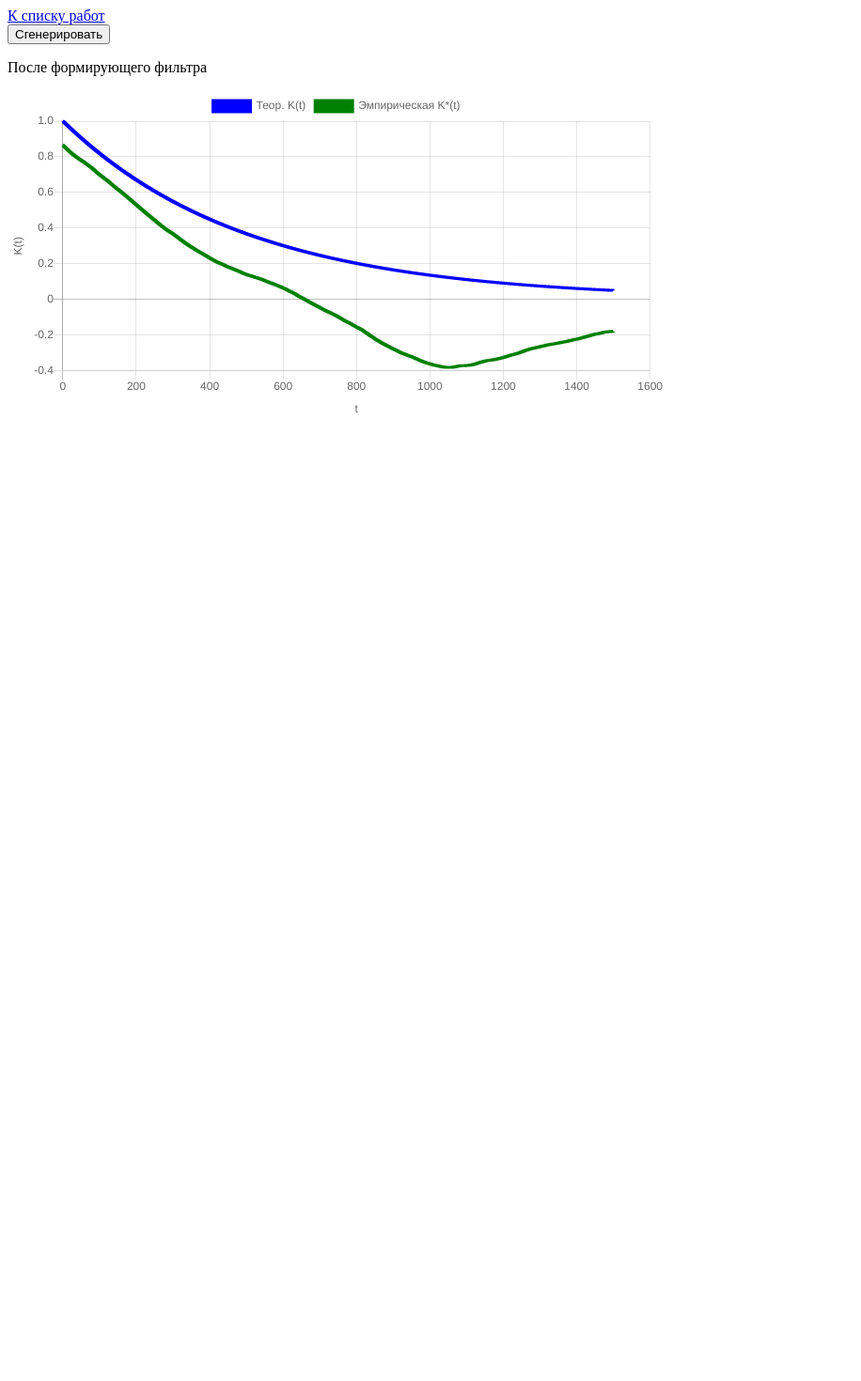
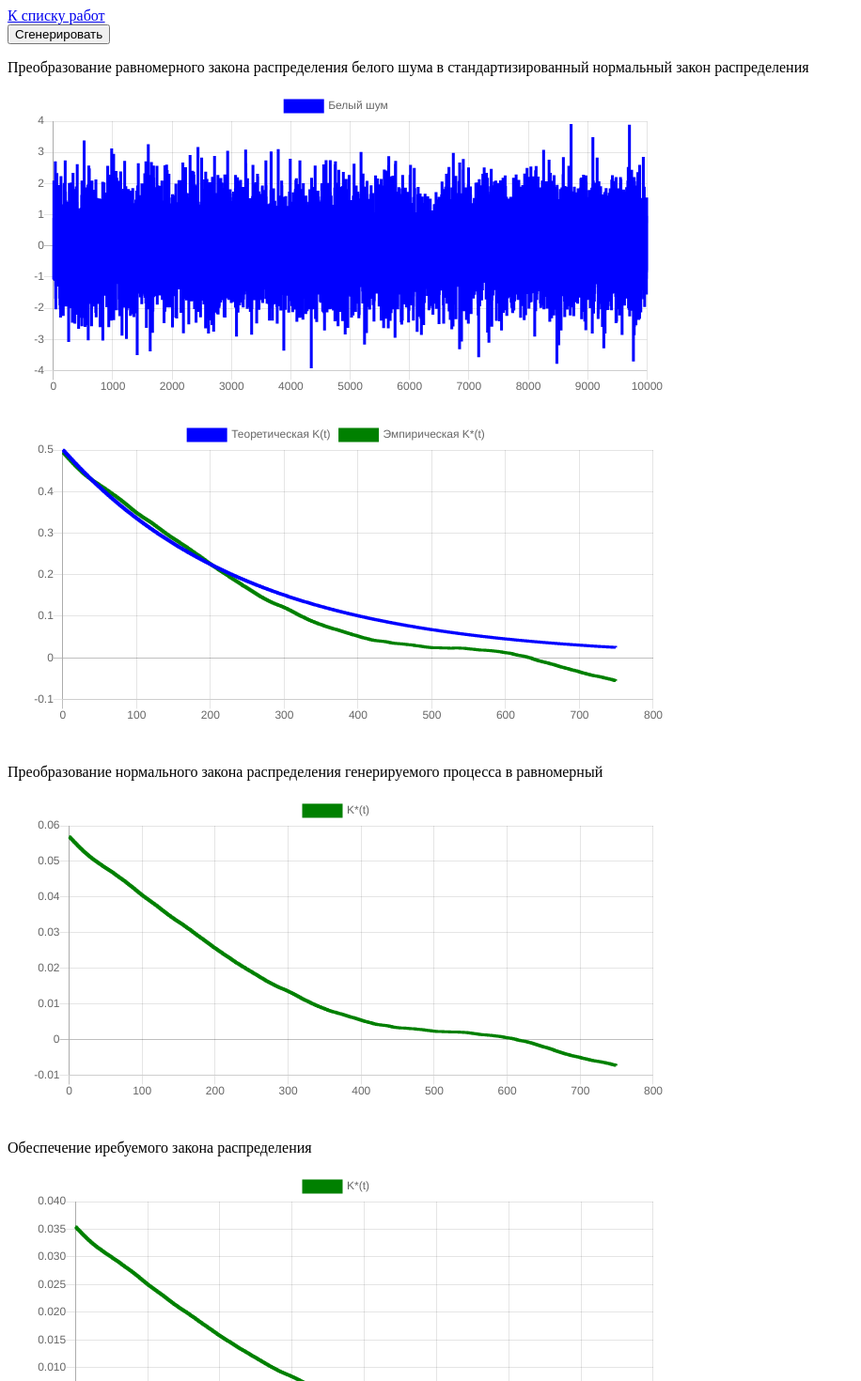
Before and after one commit to vasilevx/systems-modeling, a React (Create React App) app: page /lab5 in a window 1280 px wide. Shown: the top 1470 px of the page at 94% size, without its empty margins (0-916 px from the left). Before the commit the page ends 800 px from the top, so only its background shows below. Built offline with nearby package versions, Linux system fonts and the light colour scheme.

Commit message:
lab5 without checking

```diff
--- a/src/App.js
+++ b/src/App.js
@@ -28,12 +28,12 @@ const App = () => {
                 <Route exact path="/">
                     <Home />
                 </Route>
-                <Route path="/lab1">
+                {/* <Route path="/lab1">
                     <Lab1 />
                 </Route>
                 <Route path="/lab2">
                     <Lab2 />
-                </Route>
+                </Route> */}
                 <Route path="/lab3">
                     <Lab3 />
                 </Route>
--- a/src/Home.jsx
+++ b/src/Home.jsx
@@ -3,8 +3,8 @@ import { Link } from 'react-router-dom';
 
 const Home = () => {
     return (
-        <ol>
-            <li>
+        <ol start={3}>
+            {/* <li>
                 <Link to="/lab1">
                     Программная реализация имитационной модели нелинейной
                     динамической системы
@@ -14,8 +14,8 @@ const Home = () => {
                 <Link to="/lab2">
                     Имитационное моделирование детерменированного конечного
                     автомата
-                </Link>
-            </li>
+                </Link>´
+            </li> */}
             <li>
                 <Link to="/lab3">
                     Проектирование генератора случайных чисел с заданным законом
--- a/src/labs/lab5.jsx
+++ b/src/labs/lab5.jsx
@@ -1,13 +1,62 @@
 import React, { useState } from 'react';
 import { generateRandomValues } from './lab3';
 import { Line } from 'react-chartjs-2';
+const reverseF = x => Math.atan(x);
+
+const mean = arr => {
+    const size = arr.length;
+    return (
+        arr.reduce((sum, item) => {
+            sum += item;
+            return sum;
+        }, 0) / size
+    );
+};
+
+export const lineOptions = {
+    animation: {
+        duration: 0
+    },
+    hover: {
+        animationDuration: 0
+    },
+    responsiveAnimationDuration: 0,
+    elements: {
+        line: {
+            tension: 0
+        }
+    },
+    scales: {
+        xAxes: [
+            {
+                type: 'linear',
+                scaleLabel: {
+                    display: true
+                    // labelString: 't'
+                }
+            }
+        ],
+        yAxes: [
+            {
+                scaleLabel: {
+                    display: true
+                    // labelString: 'K(t)'
+                }
+            }
+        ]
+    },
+    legend: {
+        display: true
+    }
+};
 
 function factorial(n) {
+    if (n === 0) return 1;
     return n != 1 ? n * factorial(n - 1) : 1;
 }
 
-const D = 1;
-const alpha = 1;
+const D = 0.5;
+const alpha = 2;
 const h = 0.002;
 const n = 10000;
 const nsteps = 3 / alpha / h;
@@ -19,9 +68,10 @@ const Tf = 1 / alpha;
 /*********** */
 const getNormalSample = size => {
     const normalSample = [];
-
+    const randomValues = [];
     while (normalSample.length < size) {
         const uniSample = generateRandomValues(2);
+        randomValues.push(...uniSample);
         const [v1, v2] = uniSample.map(item => 2 * item - 1);
         const s = v1 ** 2 + v2 ** 2;
 
@@ -35,38 +85,59 @@ const getNormalSample = size => {
         normalSample.push(r * v2);
     }
 
-    return normalSample.slice(0, size);
+    return [normalSample.slice(0, size), randomValues.slice(0, size)];
 };
 
 const towardUniform = sample => {
-    let rightFactor = 0;
+    let rightFactor = Array(sample.length).fill(0);
 
     for (let i of [...Array(30).keys()]) {
-        rightFactor +=
-            (Math.pow(-1, i) * Math.pow(sample, i * 2)) /
-            Math.pow(2, i) /
-            factorial(i) /
-            (i * 2 + 1);
+        rightFactor = rightFactor.map((item, index) => {
+            return (
+                item +
+                (Math.pow(-1, i) * Math.pow(sample[index], i * 2)) /
+                    Math.pow(2, i) /
+                    factorial(i) /
+                    (i * 2 + 1)
+            );
+        });
     }
 
-    return 0.5 + (sample / Math.sqrt(2 * Math.PI)) * rightFactor;
+    return sample.map(
+        (item, index) =>
+            0.5 + (item / Math.sqrt(2 * Math.PI)) * rightFactor[index]
+    );
 };
 
 const Lab5 = () => {
     const [u, setU] = useState(true);
-    const whiteNoise = getNormalSample(n);
+    const [whiteNoise, whiteNoiseX] = getNormalSample(n);
+
+    /* Преобразование равномерно распределения белого шума в стандартизированный закон*/
+    const whiteNoiseData = whiteNoise
+        .map((item, index) => ({
+            x: index,
+            y: item
+        }))
+        .sort((a, b) => a.x - b.x);
+
+    /* Требуемые корреляционные свойства с помощью формирующего фильтра */
 
     let mean1 = 0;
     const X1 = new Array(n).fill(0);
+
     for (let i of [...Array(n - 1).keys()]) {
         X1[i + 1] = X1[i] + h * ((Kf / Tf) * whiteNoise[i] - (1 / Tf) * X1[i]);
         mean1 += X1[i + 1];
     }
-    console.log(X1);
+
     mean1 /= n;
+
+    /* Теоретическая и эмпирические функции корреляции */
     const corrTheoretical1 = new Array(nsteps)
         .fill(0)
         .map((_, i) => D * Math.exp(-alpha * i * h));
+
     const corrEmpirical1 = [];
     for (let j of [...Array(nsteps).keys()]) {
         let sum = 0;
@@ -86,50 +157,78 @@ const Lab5 = () => {
         y: item
     }));
 
+    /*  Преобразование нормального закона в равномерный*/
+    const X2 = towardUniform(X1);
+    let mean2 = mean(X2);
+
+    const corrEmpirical2 = [];
+
+    for (let j of [...Array(nsteps).keys()]) {
+        let sum = 0;
+        for (let i of [...Array(n - j).keys()]) {
+            sum += (X2[i] - mean2) * (X2[i + j] - mean2);
+        }
+        sum /= n + 1 - j;
+        corrEmpirical2.push(sum);
+    }
+
+    const empirData2 = corrEmpirical2.map((item, index) => ({
+        x: index,
+        y: item
+    }));
+
+    /* Обеспечение требуемого закона распределения */
+    const X3 = [];
+    for (let i of X2) {
+        X3.push(reverseF(i));
+    }
+
+    const mean3 = mean(X3);
+
+    const corrEmpirical3 = [];
+
+    for (let j of [...Array(nsteps).keys()]) {
+        let sum = 0;
+        for (let i of [...Array(n - j).keys()]) {
+            sum += (X3[i] - mean3) * (X3[i + j] - mean3);
+        }
+        sum /= n + 1 - j;
+        corrEmpirical3.push(sum);
+    }
+
+    const empirData3 = corrEmpirical3.map((item, index) => ({
+        x: index,
+        y: item
+    }));
     /************ */
     return (
         <div>
             <button onClick={() => setU(!u)}>Сгенерировать</button>
 
-            <p>После формирующего фильтра</p>
+            <p>
+                Преобразование равномерного закона распределения белого шума в
+                стандартизированный нормальный закон распределения
+            </p>
             <div style={{ maxWidth: '700px' }}>
                 <Line
-                    options={{
-                        animation: {
-                            duration: 0
-                        },
-                        hover: {
-                            animationDuration: 0
-                        },
-                        responsiveAnimationDuration: 0,
-                        elements: {
-                            line: {
-                                tension: 0
+                    options={lineOptions}
+                    data={{
+                        datasets: [
+                            {
+                                data: whiteNoiseData,
+                                steppedLine: true,
+
+                                fill: false,
+                                borderColor: 'blue',
+                                label: 'Белый шум',
+                                pointRadius: 0,
+                                pointHitRadius: 0
                             }
-                        },
-                        scales: {
-                            xAxes: [
-                                {
-                                    type: 'linear',
-                                    scaleLabel: {
-                                        display: true,
-                                        labelString: 't'
-                                    }
-                                }
-                            ],
-                            yAxes: [
-                                {
-                                    scaleLabel: {
-                                        display: true,
-                                        labelString: 'K(t)'
-                                    }
-                                }
-                            ]
-                        },
-                        legend: {
-                            display: true
-                        }
+                        ]
                     }}
+                />
+                <Line
+                    options={lineOptions}
                     data={{
                         datasets: [
                             {
@@ -138,7 +237,7 @@ const Lab5 = () => {
 
                                 fill: false,
                                 borderColor: 'blue',
-                                label: 'Теор. K(t)',
+                                label: 'Теоретическая K(t)',
                                 pointRadius: 0,
                                 pointHitRadius: 0
                             },
@@ -155,6 +254,45 @@ const Lab5 = () => {
                         ]
                     }}
                 />
+                <p>
+                    Преобразование нормального закона распределения
+                    генерируемого процесса в равномерный
+                </p>
+                <Line
+                    options={lineOptions}
+                    data={{
+                        datasets: [
+                            {
+                                data: empirData2,
+                                steppedLine: true,
+
+                                fill: false,
+                                borderColor: 'green',
+                                label: 'K*(t)',
+                                pointRadius: 0,
+                                pointHitRadius: 0
+                            }
+                        ]
+                    }}
+                />
+                <p>Обеспечение иребуемого закона распределения</p>
+                <Line
+                    options={lineOptions}
+                    data={{
+                        datasets: [
+                            {
+                                data: empirData3,
+                                steppedLine: true,
+
+                                fill: false,
+                                borderColor: 'green',
+                                label: 'K*(t)',
+                                pointRadius: 0,
+                                pointHitRadius: 0
+                            }
+                        ]
+                    }}
+                />
             </div>
         </div>
     );
```
